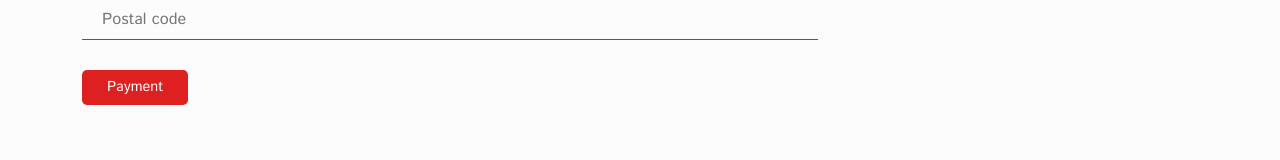
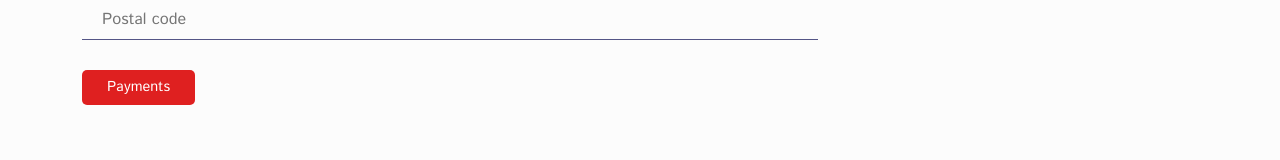
Before and after one commit to Andrewmoren/e_commerce_pizza, a React (Create React App) app: page /checkout in a window 1280 px wide. Shown: the part 756-916 px from the top of the page. Built offline with nearby package versions, Linux system fonts and the light colour scheme; a web font is replaced by a local one.

Commit message:
build Checkout totalAmount

```diff
--- a/src/pages/Checkout.jsx
+++ b/src/pages/Checkout.jsx
@@ -37,7 +37,7 @@
                   <input type="number" placeholder="Postal code" />
                 </div>
               </form>
-              <button className="addToCart__btn">Payment</button>
+              <button className="addToCart__btn">Payments</button>
             </Col>
             <Col lg="4" md="6">
               <div>
```
